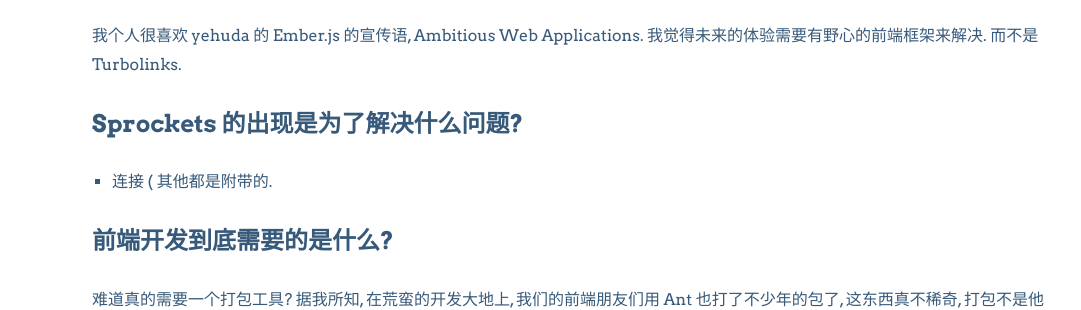
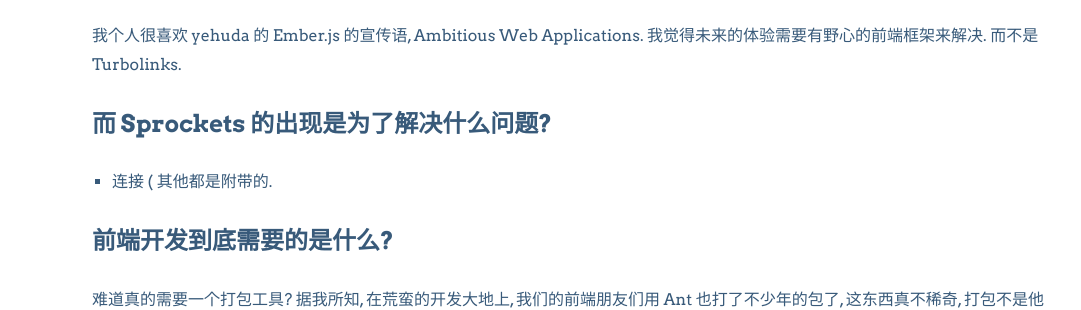
Before and after one commit to SaitoWu/saitowu.github.com, a Jekyll site: the page built from _posts/2013-7-5-Turbolinks-sucks.md, in a window 1280 px wide. Shown: the part 879-1189 px from the top of the page, without its empty margins (68-1149 px from the left). Built offline with Jekyll 4.4.1, drawn with Linux system fonts in a browser that asks for light colours; Markdown is read by kramdown in place of the engine named in the settings; comment, search, counter and statistics services are not loaded.

Commit message:
fix a typo

```diff
--- a/_posts/2013-7-5-Turbolinks-sucks.md
+++ b/_posts/2013-7-5-Turbolinks-sucks.md
@@ -29,7 +29,7 @@
 
 我个人很喜欢 yehuda 的 Ember.js 的宣传语, Ambitious Web Applications. 我觉得未来的体验需要有野心的前端框架来解决. 而不是 Turbolinks.
 
-### Sprockets 的出现是为了解决什么问题?
+### 而 Sprockets 的出现是为了解决什么问题?
 
 - 连接 ( 其他都是附带的.
 
```
